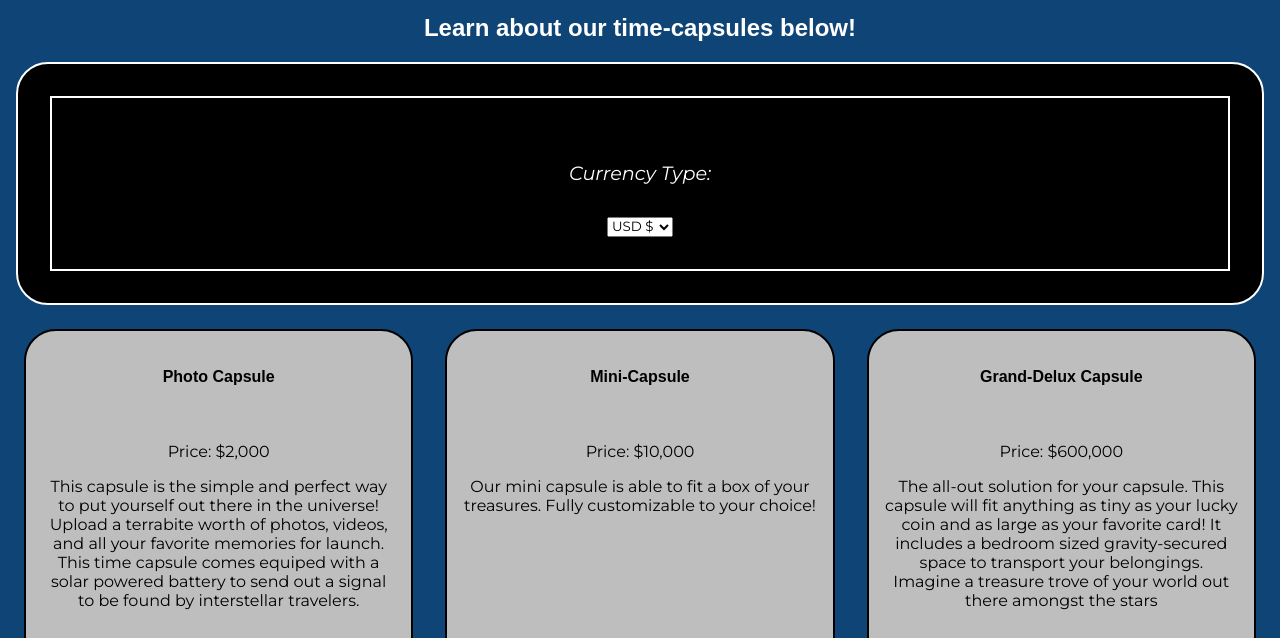
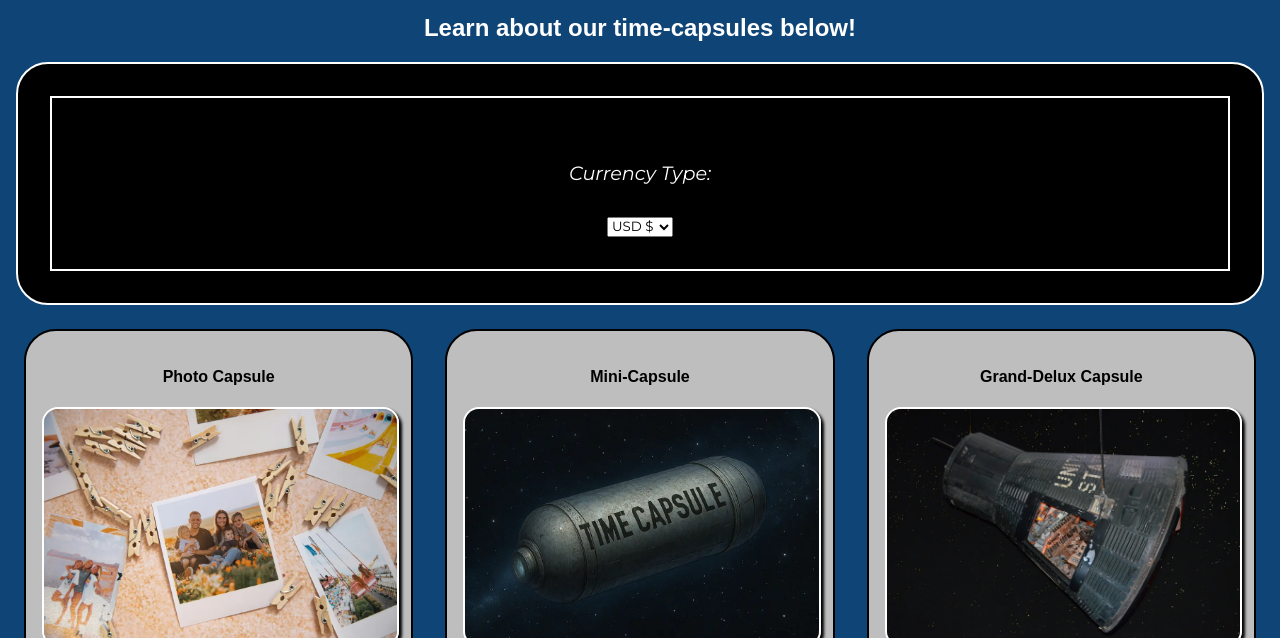
Before and after one commit to LarrySon786/wdd330-final, a website built with Vite: page src/capsule/index.html in a window 1280 px wide. Shown: the part 162-800 px from the top of the page. Built offline with nearby package versions, Linux system fonts and the light colour scheme; no server answers; files whose address does not match are found by name; a web font is replaced by a local one.

Commit message:
final update 2

```diff
--- a/src/capsule/index.html
+++ b/src/capsule/index.html
@@ -36,7 +36,7 @@
          <!-- Dynamically have the price change from reigon of the world using exchange rate API tool -->
         <section>
             <h4>Photo Capsule</h4>
-            <img src="" alt="" width=200>
+            <img src="../public/images/small-capsule.webp" alt="Photo of Small Time Capsule">
             <p id="capsule1">Price: $2,000</p>
             <p>This capsule is the simple and perfect way to put yourself out there in the universe!
                 Upload a terrabite worth of photos, videos, and all your favorite memories for launch.
@@ -45,13 +45,13 @@
         </section>
         <section>
             <h4>Mini-Capsule</h4>
-            <img src="" alt="" width=200>
+            <img src="../public/images/medium-capsule.webp" alt="Photo of Medium Time Capsule in Space">
             <p id="capsule2">Price: $10,000</p>
             <p>Our mini capsule is able to fit a box of your treasures. Fully customizable to your choice! </p>
         </section>
         <section>
             <h4>Grand-Delux Capsule</h4>
-            <img src="" alt="" width=200>
+            <img src="../public/images/large-capsule.webp" alt="Photo of Large Time Capsule in Space">
             <p id="capsule3">Price: $600,000</p>
             <p>The all-out solution for your capsule. This capsule will fit anything as tiny as your lucky coin and as large as your
                 favorite card! It includes a bedroom sized gravity-secured space to transport your belongings.
--- a/src/css/style.css
+++ b/src/css/style.css
@@ -312,6 +312,13 @@ footer {
         border-top-right-radius: 2rem;
         border: 2px solid black;
     }
+
+    & section img {
+        max-width: 100%;
+        border-radius: 1rem;
+        border: solid white 2px;
+        box-shadow: 3px 3px 3px black;
+    }
 }
 
 
--- a/src/public/partials/footer.html
+++ b/src/public/partials/footer.html
@@ -1,7 +1,7 @@
 <div>
     <p>Brandon James Richards</p>
     <p>WDD330 | Final Project</p>
-    <a href="https://github.com/LarrySon786/wdd330-final-project">Github Link</a>
+    <a href="https://github.com/LarrySon786/wdd330-final">Github Link</a>
 </div>
 <div></div>
 <div id="footer-logo">
```
Also changed, not shown: src/index.html (+1 -1 lines), src/public/images/large-capsule.webp (added), src/public/images/medium-capsule.webp (added), src/public/images/small-capsule.webp (added).
